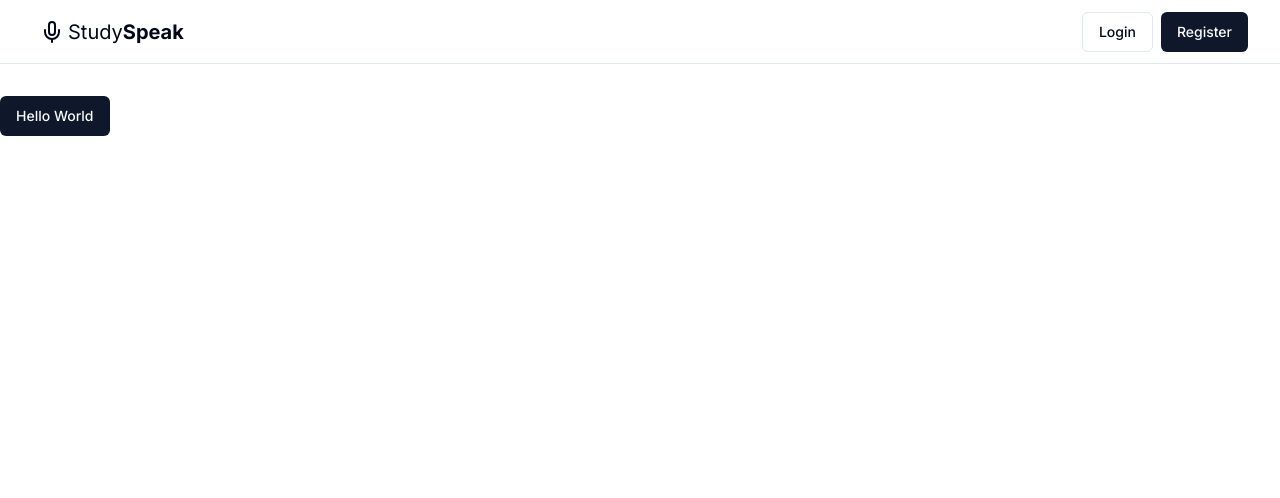
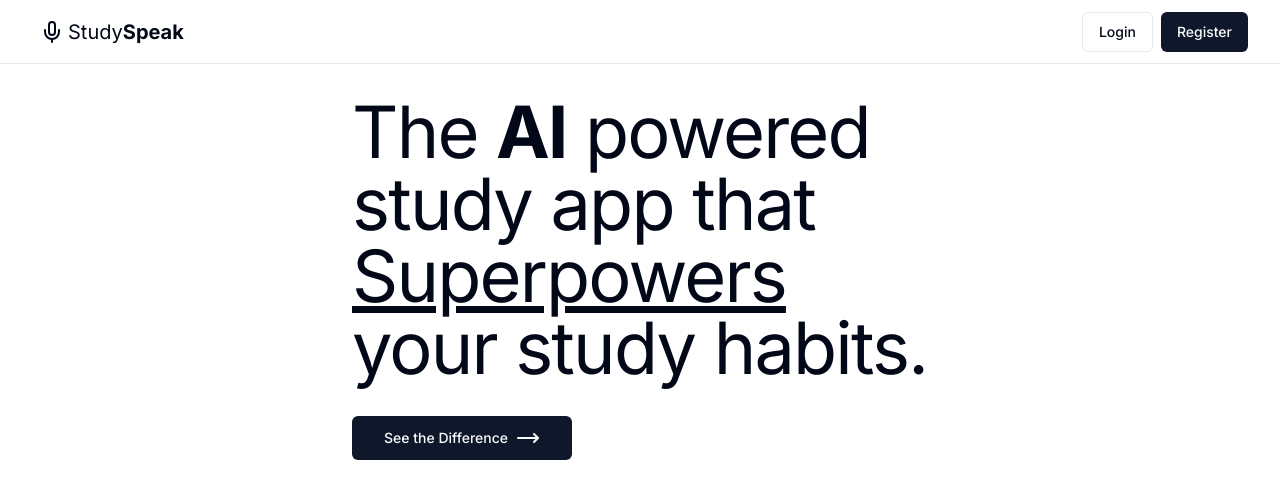
Before and after one commit to cartersingle/studyspeak, a Next.js app: page / in a window 1280 px wide. Shown: the top 498 px of the page. Built offline with nearby package versions, Linux system fonts and the light colour scheme.

Commit message:
add home page

```diff
--- a/src/app/page.tsx
+++ b/src/app/page.tsx
@@ -1,9 +1,22 @@
 import { Button } from "@/components/ui/button";
+import { MoveRight } from "lucide-react";
+import Link from "next/link";
 
 export default function Home() {
   return (
-    <main>
-      <Button>Hello World</Button>
-    </main>
+    <>
+      <div className=" max-w-xl mx-auto space-y-8">
+        <h1 className="text-7xl tracking-tight">
+          The <span className="font-bold">AI</span> powered study app that{" "}
+          <span className="underline">Superpowers</span> your study habits.
+        </h1>
+        <Button size="lg" asChild>
+          <Link href="/login">
+            See the Difference
+            <MoveRight className="ml-2" />
+          </Link>
+        </Button>
+      </div>
+    </>
   );
 }
```
